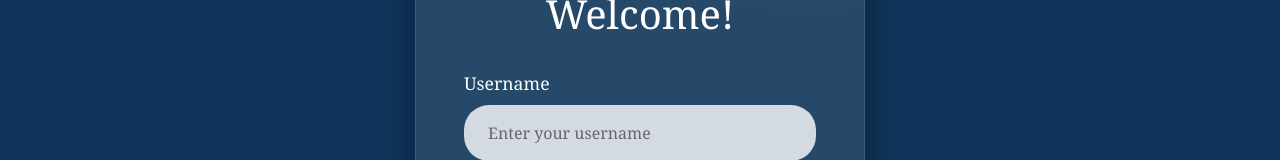
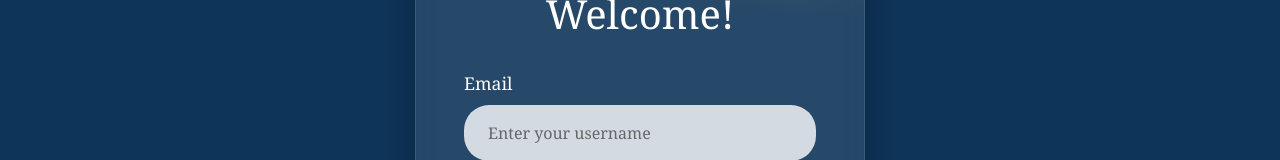
Before and after one commit to Ianskev/prueba-local, a React (Create React App) app in the folder frontend/: page /login in a window 1280 px wide. Shown: the part 182-342 px from the top of the page. Built offline with nearby package versions, Linux system fonts and the light colour scheme.

Commit message:
username to email (just landing) on frontend

```diff
--- a/frontend/src/components/Auth/Login.js
+++ b/frontend/src/components/Auth/Login.js
@@ -101,7 +101,7 @@ const Login = ({ onLogin }) => {
           )}
           <form onSubmit={handleSubmit} className="auth-form">
             <div className="form-group">
-              <label htmlFor="username" className="form-label">Username</label>
+              <label htmlFor="username" className="form-label">Email</label>
               <input
                 type="text"
                 id="username"
```
